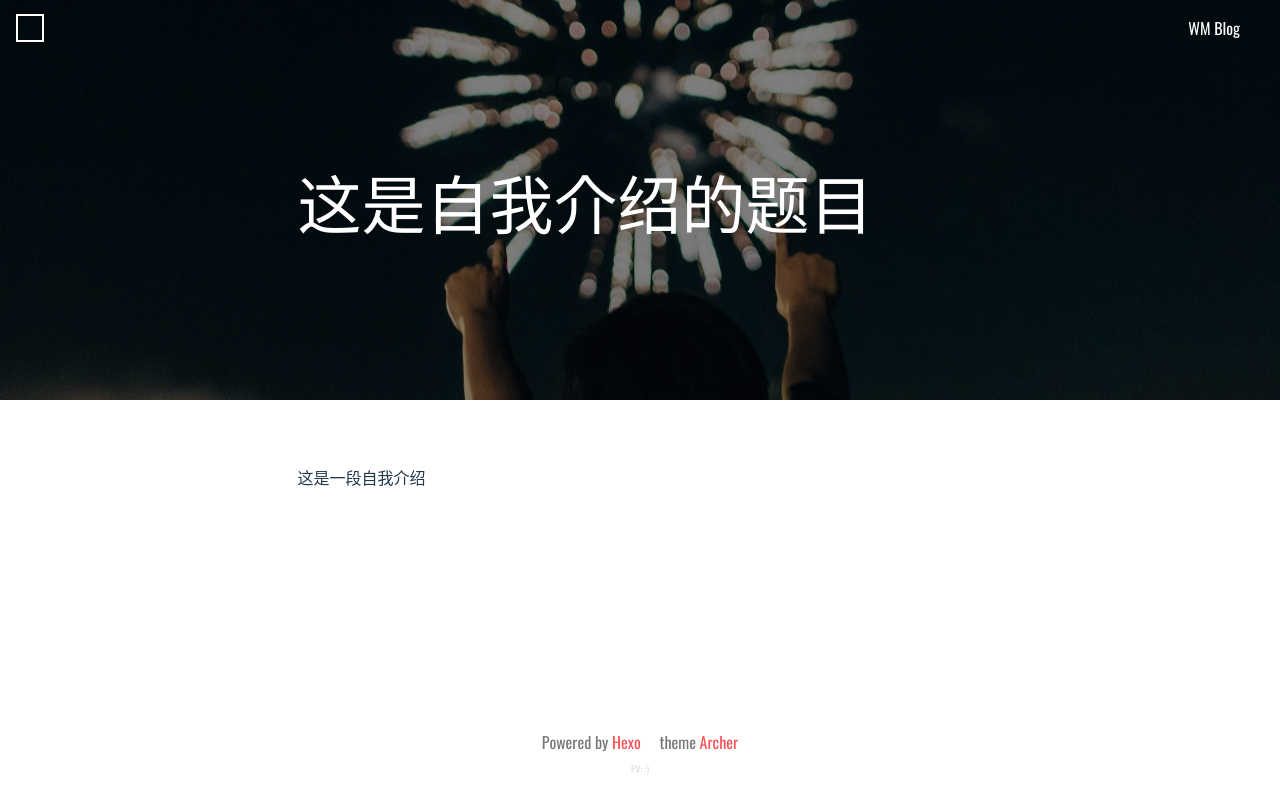
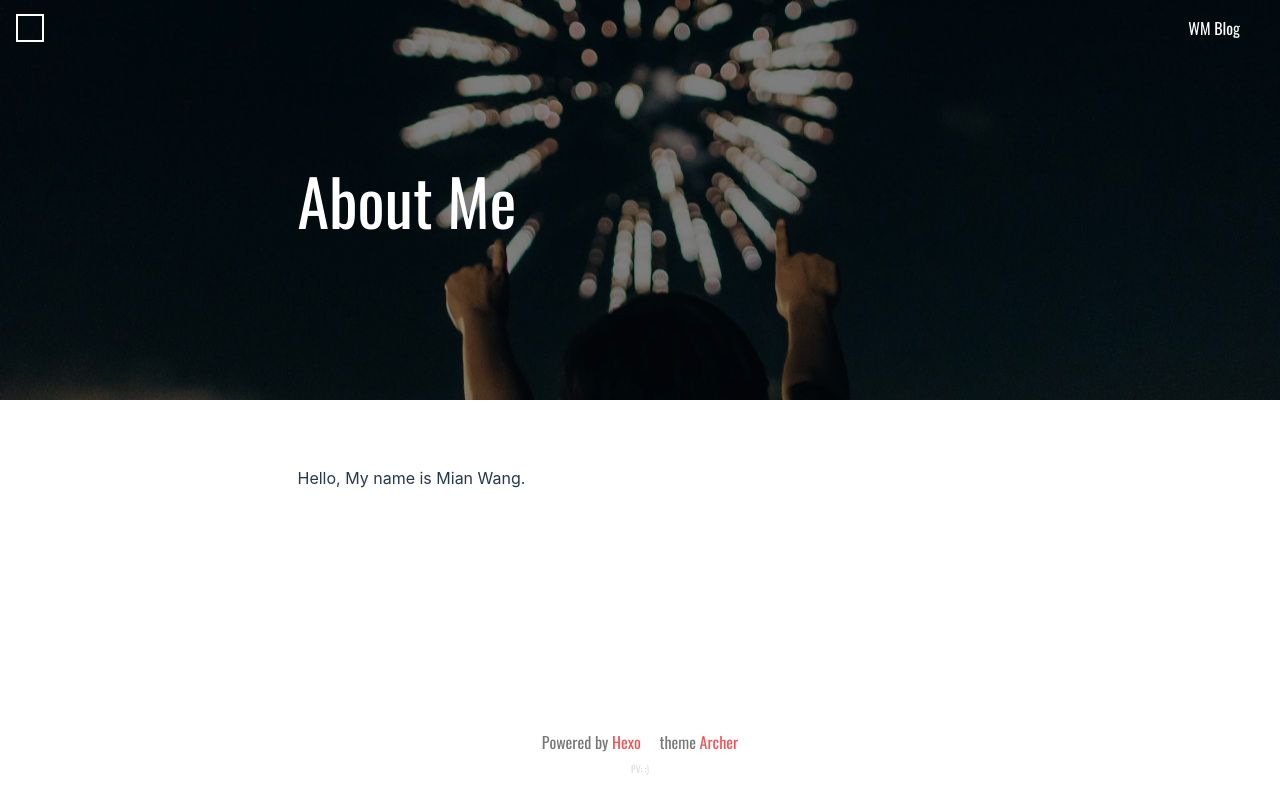
Before and after one commit to wangmianhelo/wangmian, a plain HTML site: page about/index.html in a window 1280 px wide. Drawn offline with nearby package versions, Linux system fonts and the light colour scheme; some packages are replaced by stand-ins of ours; a script that the page names is missing; a web font is replaced by a local one.

Commit message:
Site updated: 2020-07-22 23:24:17

```diff
--- a/about/index.html
+++ b/about/index.html
@@ -20,21 +20,21 @@
     <meta name="keywords" content="hexo,hexo-theme,hexo-blog">
 
     <meta name="description" content="">
-    <meta name="description" content="这是一段自我介绍">
+    <meta name="description" content="Hello, My name is Mian Wang.">
 <meta property="og:type" content="website">
-<meta property="og:title" content="这是自我介绍的题目">
+<meta property="og:title" content="About Me">
 <meta property="og:url" content="https://wangmianhelo.github.io/wangmian/about/index.html">
 <meta property="og:site_name" content="WM Blog">
-<meta property="og:description" content="这是一段自我介绍">
+<meta property="og:description" content="Hello, My name is Mian Wang.">
 <meta property="og:locale" content="en_US">
-<meta property="article:published_time" content="2020-07-22T13:19:51.239Z">
-<meta property="article:modified_time" content="2020-07-22T13:19:51.239Z">
+<meta property="article:published_time" content="2020-07-22T13:24:04.869Z">
+<meta property="article:modified_time" content="2020-07-22T13:24:04.869Z">
 <meta property="article:author" content="Mian Wang">
 <meta name="twitter:card" content="summary">
     <meta http-equiv="Cache-control" content="no-cache">
     <meta http-equiv="X-UA-Compatible" content="IE=edge,chrome=1"/>
 
-    <title>这是自我介绍的题目 · WM Blog</title>
+    <title>About Me · WM Blog</title>
     <style type="text/css">
     @font-face {
         font-family: 'Oswald-Regular';
@@ -249,7 +249,7 @@ height:50vh;
         <h1 class="intro-title">
             <!-- 主页  -->
 
-            这是自我介绍的题目
+            About Me
 
         </h1>
         <!-- 副标题 -->
@@ -361,7 +361,7 @@ height:50vh;
             <!-- 不可以删除，否则会调用post的layout  -->
 <main class="main about-page">
     <article class="article-entry">
-        <p>这是一段自我介绍</p>
+        <p>Hello, My name is Mian Wang.</p>
 
     </article>
 </main>
```
